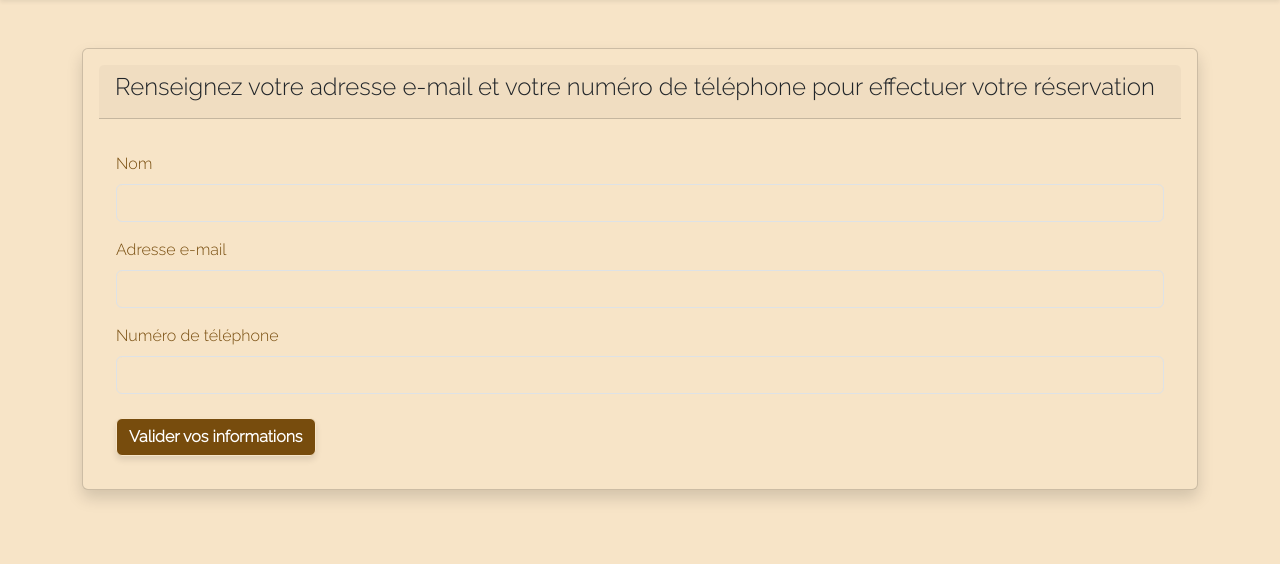
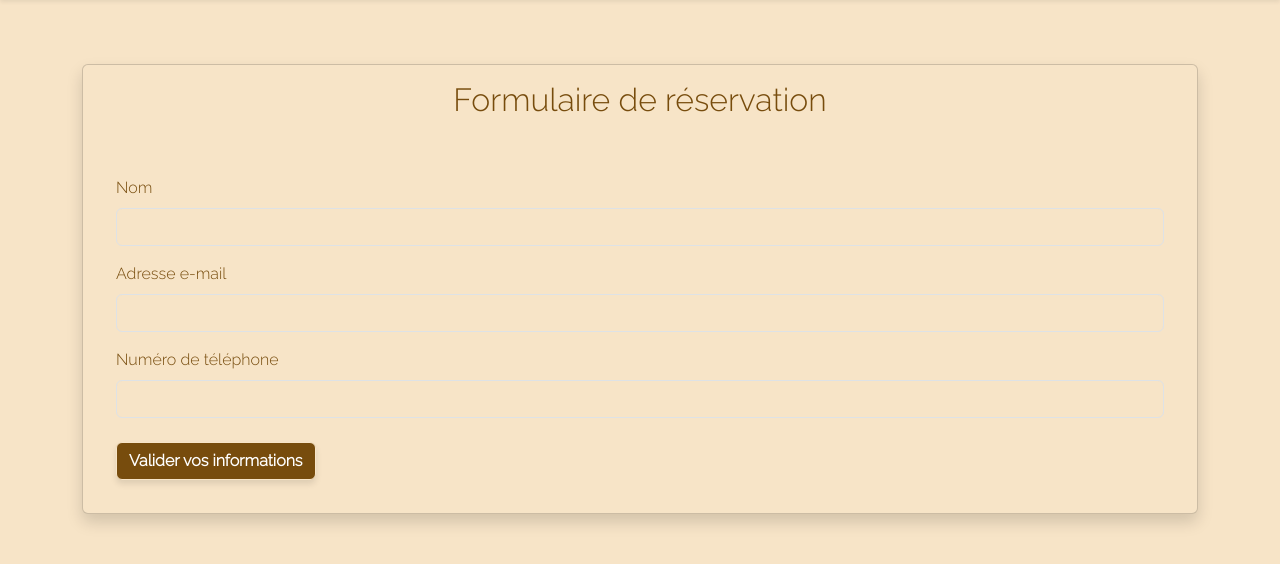
Before and after one commit to Ioma69/ECF, a Symfony app: template templates/visitor/visitor.html.twig in a window 1280 px wide. Shown: the part 126-690 px from the top of the page. Run offline with Twig, Linux system fonts and the light colour scheme; the template is opened without the code that fills it, so the values that code supplies are empty; form fields are guessed from the names that the template uses; some libraries are stand-ins or nearby versions; some web fonts are replaced.

Commit message:
add style

```diff
--- a/public/styles/style.css
+++ b/public/styles/style.css
@@ -120,7 +120,9 @@ body {
     color: #774c0d;
   }
 
-
+  .titleForm {
+    color: #774c0d;
+  }
 
 @media screen and (min-width: 320px) and (max-width : 750px) {
     .card-img-top {
--- a/templates/reservation/FormReservation.html.twig
+++ b/templates/reservation/FormReservation.html.twig
@@ -3,7 +3,7 @@
 {% block body %}
 
   <div class="container mt-5">
-    <div class="card shadow p-3 mb-5 rounded customForm">
+    <div class="card shadow p-3 mb-5 mt-3 rounded customForm">
       <div class="card-header">
         <h4>Réserver une table</h4>
       </div>
--- a/templates/reservation/FormReservationVisitor.html.twig
+++ b/templates/reservation/FormReservationVisitor.html.twig
@@ -3,7 +3,7 @@
 {% block body %}
 
     <div class="container mt-5">
-    <div class="card shadow p-3 mb-5 rounded customForm">
+    <div class="card shadow p-3 mb-5 mt-3 rounded customForm">
       <div class="card-header">
         <h4>Réserver une table</h4>
       </div>
--- a/templates/security/login.html.twig
+++ b/templates/security/login.html.twig
@@ -4,8 +4,9 @@
 
 
 
-<div class="container mt-5 shadow p-5">
-    <h1 class="text-center mb-5">Connectez-vous</h1>
+<div class="container mt-5">
+<div class="card shadow p-3 mb-5 mt-3 customForm">
+    <h2 class="text-center mb-5 titleForm">Connectez-vous</h2>
     <form method="post" class="row g-3 justify-content-center">
         <div class="col-md-6">
             <label for="email" class="form-label">Email</label>
@@ -27,6 +28,7 @@
             <a href="/user/new/" class="btn btnCustom mt-3 ms-1">Vous n'avez pas de compte ? Inscrivez-vous</a>
         </div>
     </form>
+    </div>
 </div>
 {% if error %}
 <div class=" mt-5 justify-content-center">
--- a/templates/user/form.html.twig
+++ b/templates/user/form.html.twig
@@ -3,8 +3,9 @@
 
 
 {% block body %}
-    <div class="container mt-5 p-5 shadow rounded">
-        <h2 class="text-center mb-4">Créer un compte</h2>
+    <div class="container mt-5 rounded">
+    <div class="card shadow p-3 mb-5 mt-3 customForm">
+        <h2 class="text-center mb-4 titleForm">Créer un compte</h2>
         {{ form_start(form, {'attr': {'class': 'row g-3'}}) }}
             <div class="col-md-12">
                 <div class="mb-3 form-group">
@@ -56,5 +57,6 @@
                 <a href="/login" class="btn btnCustom">Se connecter</a>
             </div>
         {{ form_end(form) }}
+        </div>
     </div>
 {% endblock %}
--- a/templates/visitor/visitor.html.twig
+++ b/templates/visitor/visitor.html.twig
@@ -6,10 +6,8 @@
 {% block body %}
 
 <div class="container mt-5">
-    <div class="card shadow p-3 mb-5 customForm">
-        <div class="card-header">
-            <h4>Renseignez votre adresse e-mail et votre numéro de téléphone pour effectuer votre réservation</h4>
-        </div>
+    <div class="card shadow p-3 mb-5 mt-3 customForm">
+        <h2 class="text-center mb-4 titleForm">Formulaire de réservation</h2>
         <div class="card-body">
             {{ form_start(visitors, {'attr': {'class': 'form'}}) }}
              <div class="form-group mt-3">
```
